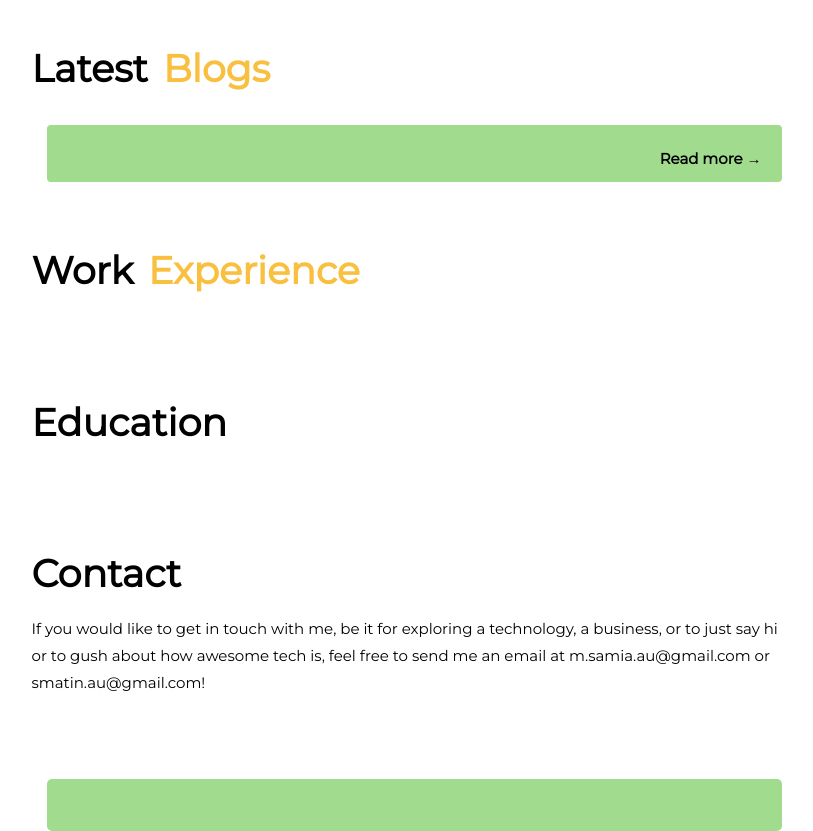
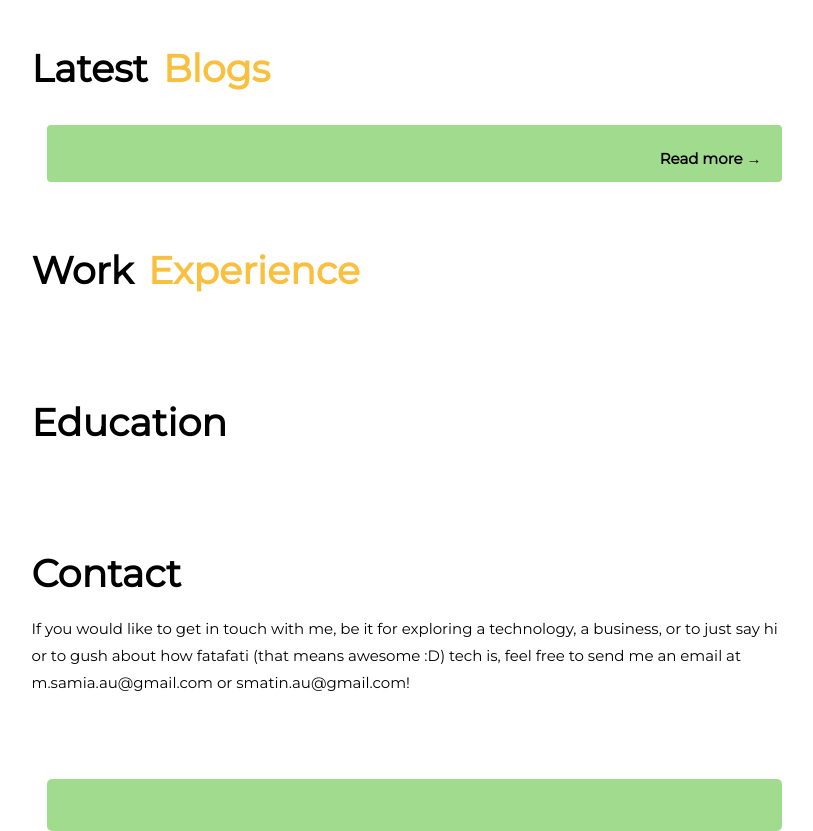
Before and after one commit to aladyintech/OfficialFolio, a plain HTML site: page index.html in a window 1280 px wide. Shown: the part 1221-2052 px from the top of the page, without its empty margins (376-1189 px from the left). Drawn offline with Linux system fonts and the light colour scheme; no server answers; a web font is replaced by a local one.

Commit message:
Update index.html

```diff
--- a/index.html
+++ b/index.html
@@ -230,7 +230,7 @@
                         </div>
                         <p>If you would like to get in touch with me, be it for
                            exploring a technology, a business, or to just say
-                           hi or to gush about how awesome tech is, feel free to send me an email at
+                           hi or to gush about how fatafati (that means awesome :D) tech is, feel free to send me an email at
                            m.samia.au@gmail.com or smatin.au@gmail.com!
                         </p>
                      </div>
```
